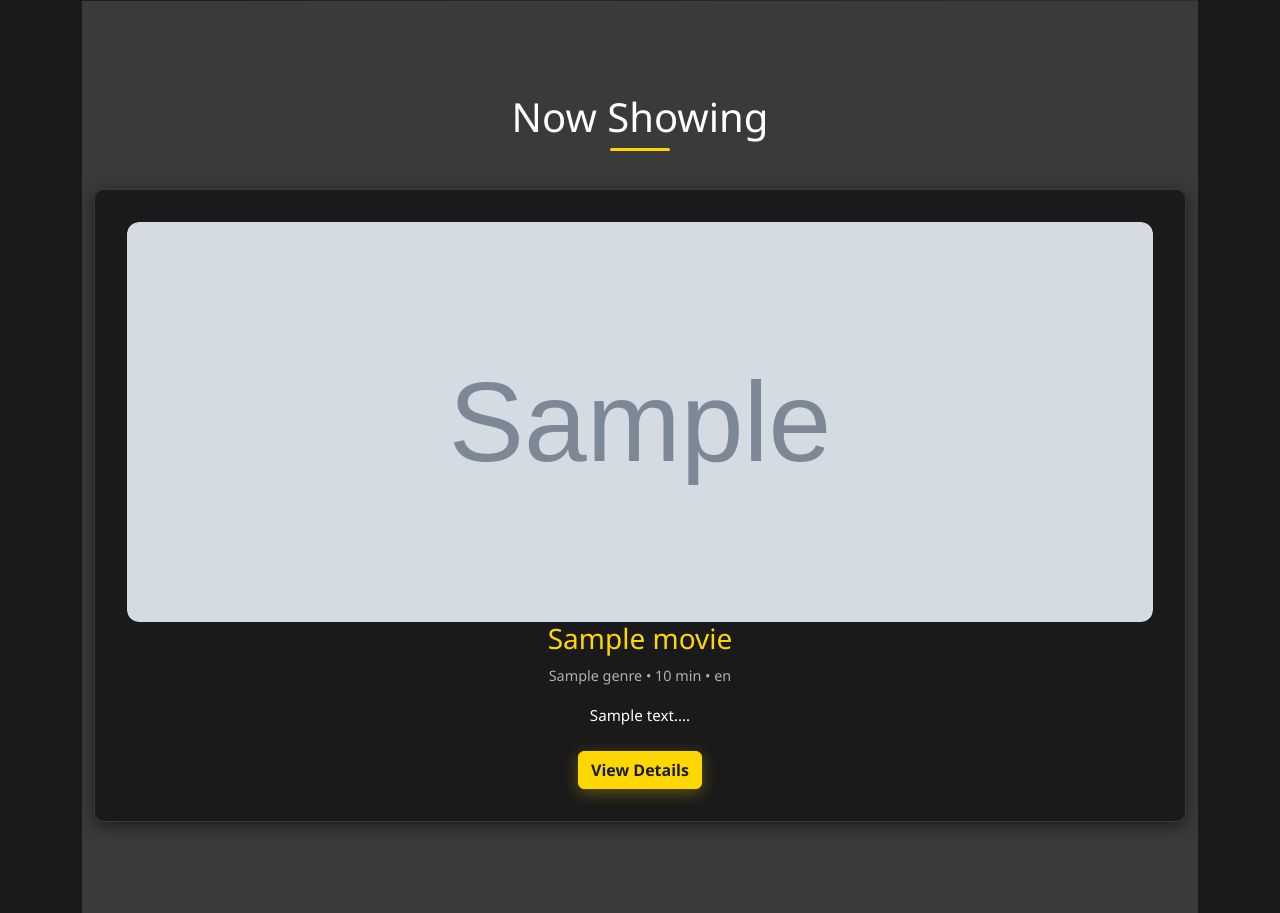
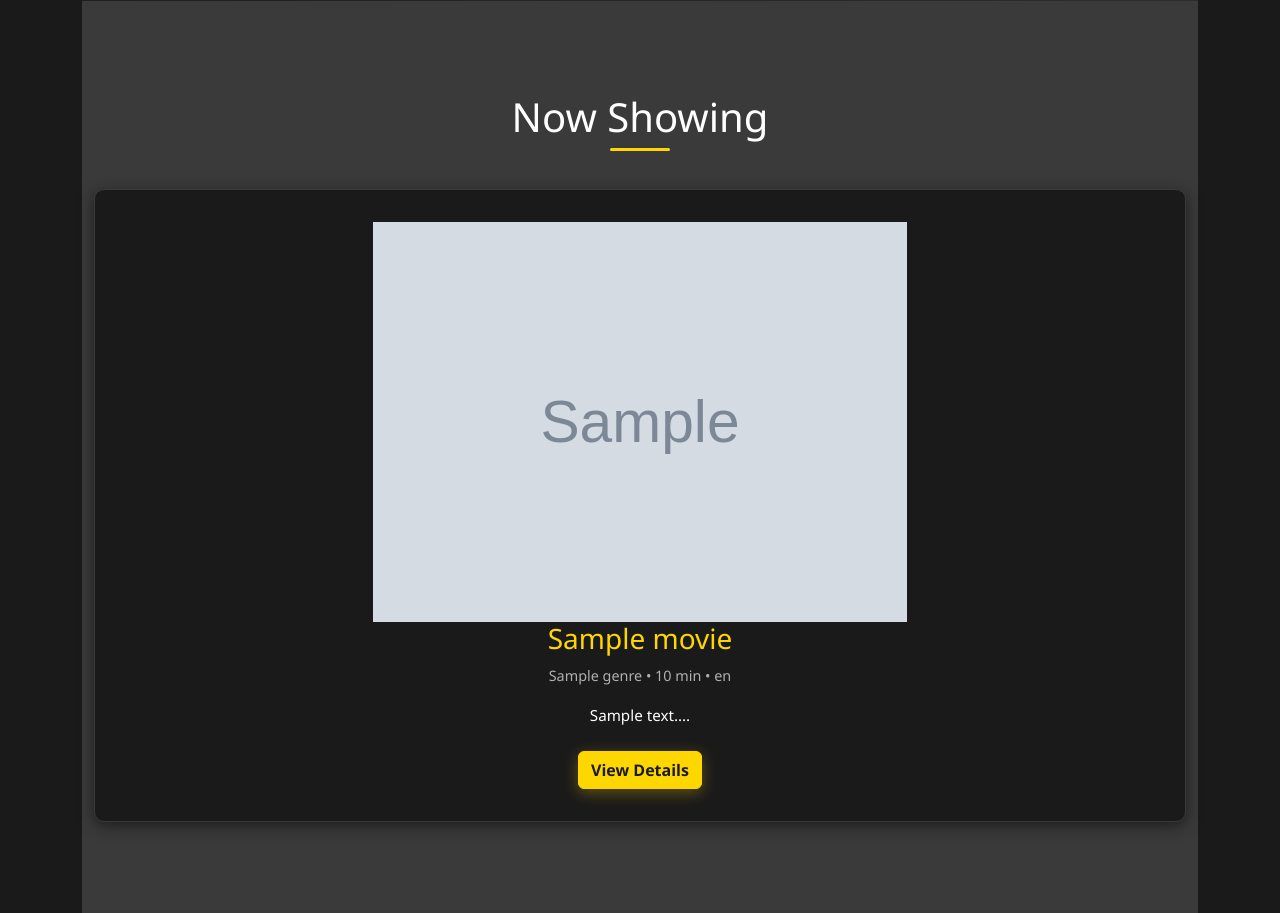
Before and after one commit to Sumile-leo/Sydney-Cinema-Booking-System, a Flask app: template web/templates/index.html in a window 1280 px wide. Shown: the part 435-1348 px from the top of the page. Run offline with Flask 3, Linux system fonts and the light colour scheme; the template is opened without the code that fills it: most values are stand-ins (such as "Sample title", 1, 10 or a date in 2020); grey boxes marked "Sample" are stand-in pictures.

Commit message:
Change poster display to contain instead of cover to preserve aspect ratio

```diff
--- a/web/templates/index.html
+++ b/web/templates/index.html
@@ -103,9 +103,10 @@
 .movie-poster-img {
     width: 100%;
     height: 100%;
-    object-fit: cover;
+    object-fit: contain;
     border-radius: 12px;
     transition: transform 0.3s ease;
+    background-color: #1a1a1a;
 }
 
 .movie-card:hover .movie-poster-img {
--- a/web/templates/movies.html
+++ b/web/templates/movies.html
@@ -52,9 +52,10 @@
 .movie-poster-img {
     width: 100%;
     height: 100%;
-    object-fit: cover;
+    object-fit: contain;
     border-radius: 12px;
     transition: transform 0.3s ease;
+    background-color: #1a1a1a;
 }
 
 .movie-card:hover .movie-poster-img {
```
